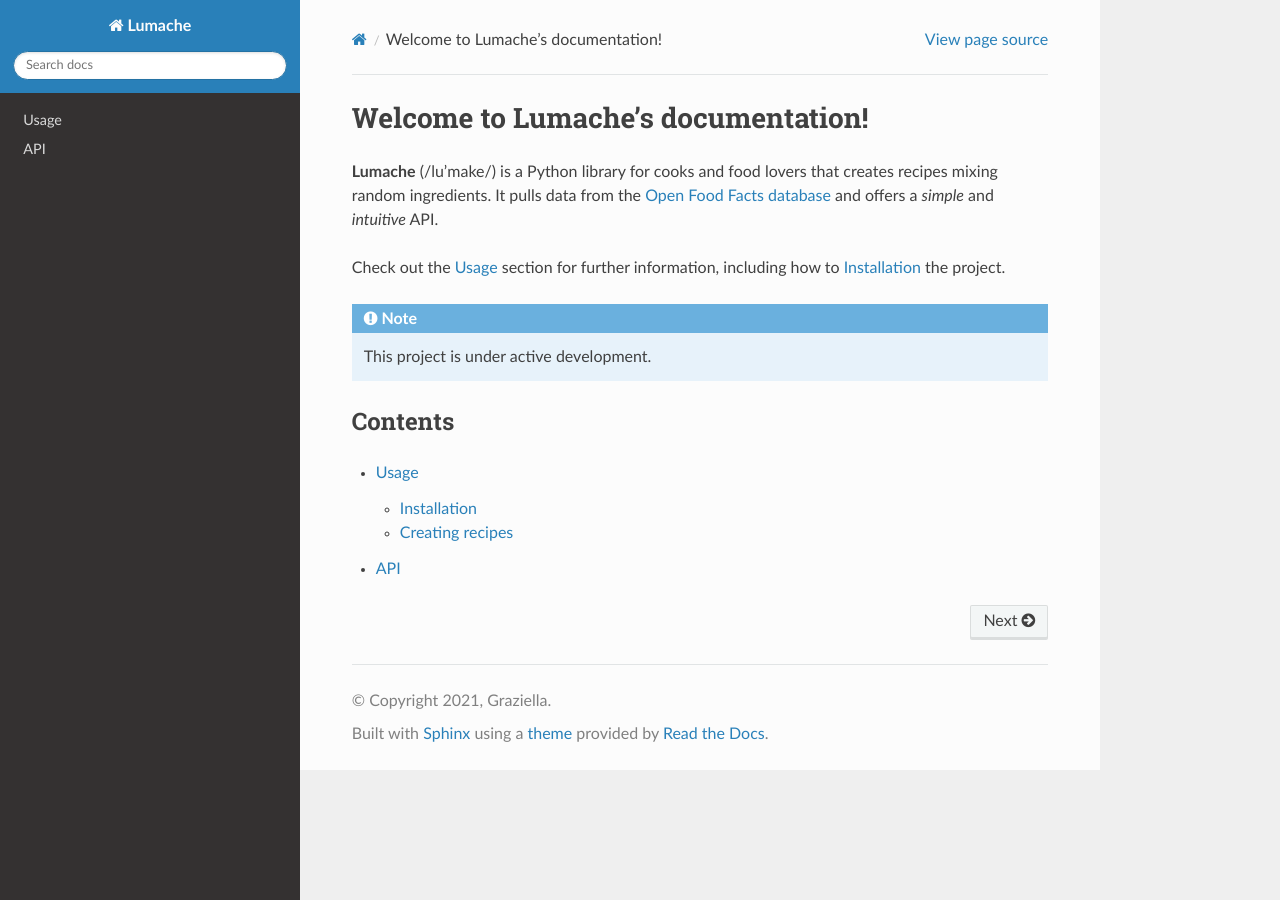
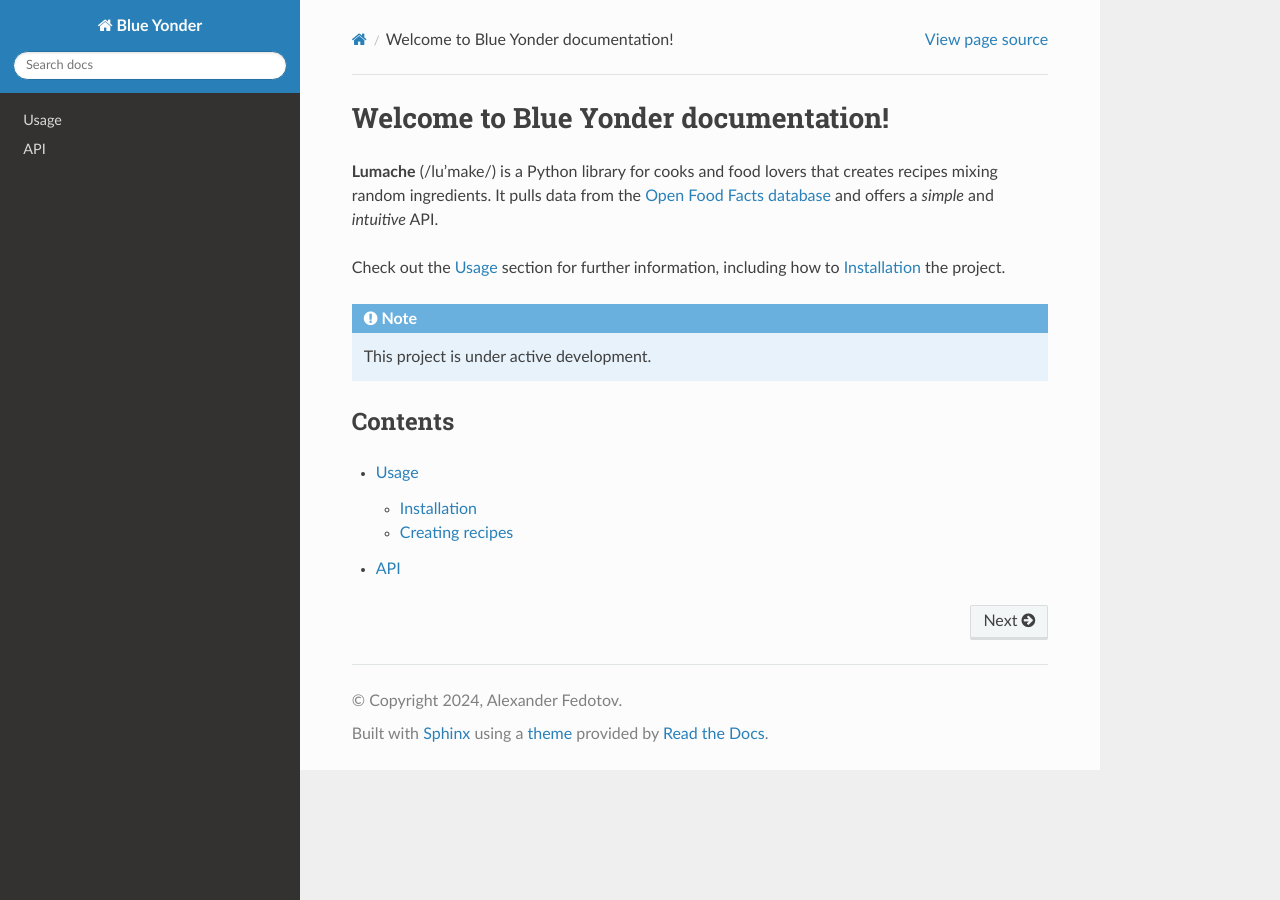
Before and after one commit to alxfed/blue-yonder-docs, a Sphinx documentation site: the page built from docs/source/index.rst, in a window 1280 px wide. Built offline with Sphinx 7.4.7 and the Read the Docs theme 3.1.0, drawn with Linux system fonts in a browser that asks for light colours.

Commit message:
initial commit

```diff
--- a/docs/source/api.rst
+++ b/docs/source/api.rst
@@ -4,4 +4,4 @@
 .. autosummary::
    :toctree: generated
 
-   lumache
+   blue-yonder
--- a/docs/source/conf.py
+++ b/docs/source/conf.py
@@ -2,9 +2,9 @@
 
 # -- Project information
 
-project = 'Lumache'
-copyright = '2021, Graziella'
-author = 'Graziella'
+project = 'Blue Yonder'
+copyright = '2024, Alexander Fedotov'
+author = 'Alexander Fedotov'
 
 release = '0.1'
 version = '0.1.0'
--- a/docs/source/index.rst
+++ b/docs/source/index.rst
@@ -1,4 +1,4 @@
-Welcome to Lumache's documentation!
+Welcome to Blue Yonder documentation!
 ===================================
 
 **Lumache** (/lu'make/) is a Python library for cooks and food lovers
--- a/lumache.py
+++ b/lumache.py
@@ -1,5 +1,5 @@
 """
-Lumache - Python library for cooks and food lovers.
+Bluesky Python API for humans.
 """
 
 __version__ = "0.1.0"
--- a/pyproject.toml
+++ b/pyproject.toml
@@ -3,6 +3,6 @@
 build-backend = "flit_core.buildapi"
 
 [project]
-name = "lumache"
-authors = [{name = "Graziella", email = "graziella@lumache"}]
+name = "blue-yonder"
+authors = [{name = "Alexander Fedotov", email = "alex.fedotov@aol.com"}]
 dynamic = ["version", "description"]
```
